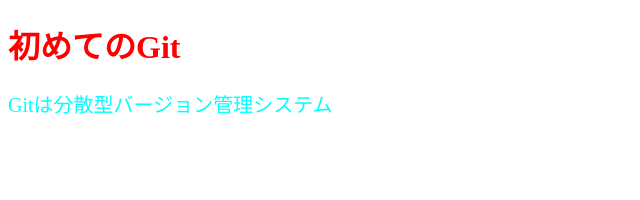
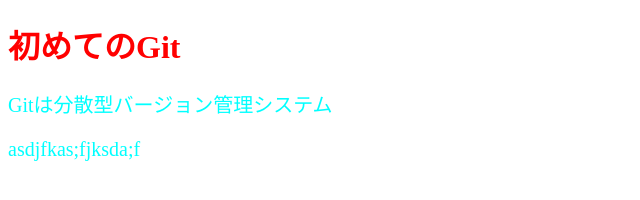
Before and after one commit to ooshiro3280611/first_app, a plain HTML site: page index.html in a window 1280 px wide. Shown: the whole page, without its empty margins (0-640 px from the left). Drawn offline with Linux system fonts and the light colour scheme.

Commit message:
テスト

```diff
--- a/index.html
+++ b/index.html
@@ -12,6 +12,7 @@
 <body>
     <h1>初めてのGit</h1>
     <p>Gitは分散型バージョン管理システム</p>
+    <p>asdjfkas;fjksda;f</p>
     <script src="main.js"></script>
 </body>
 
```
